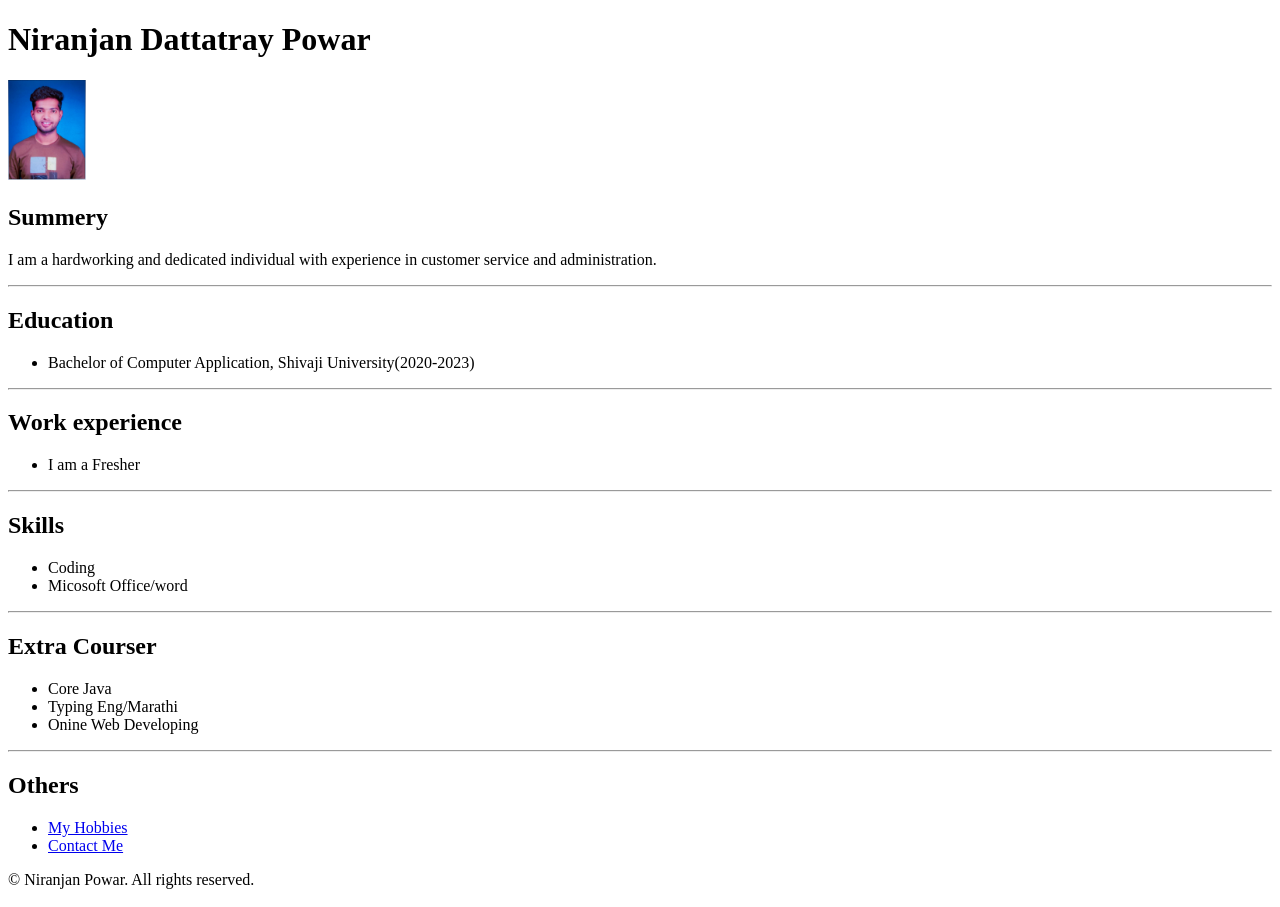
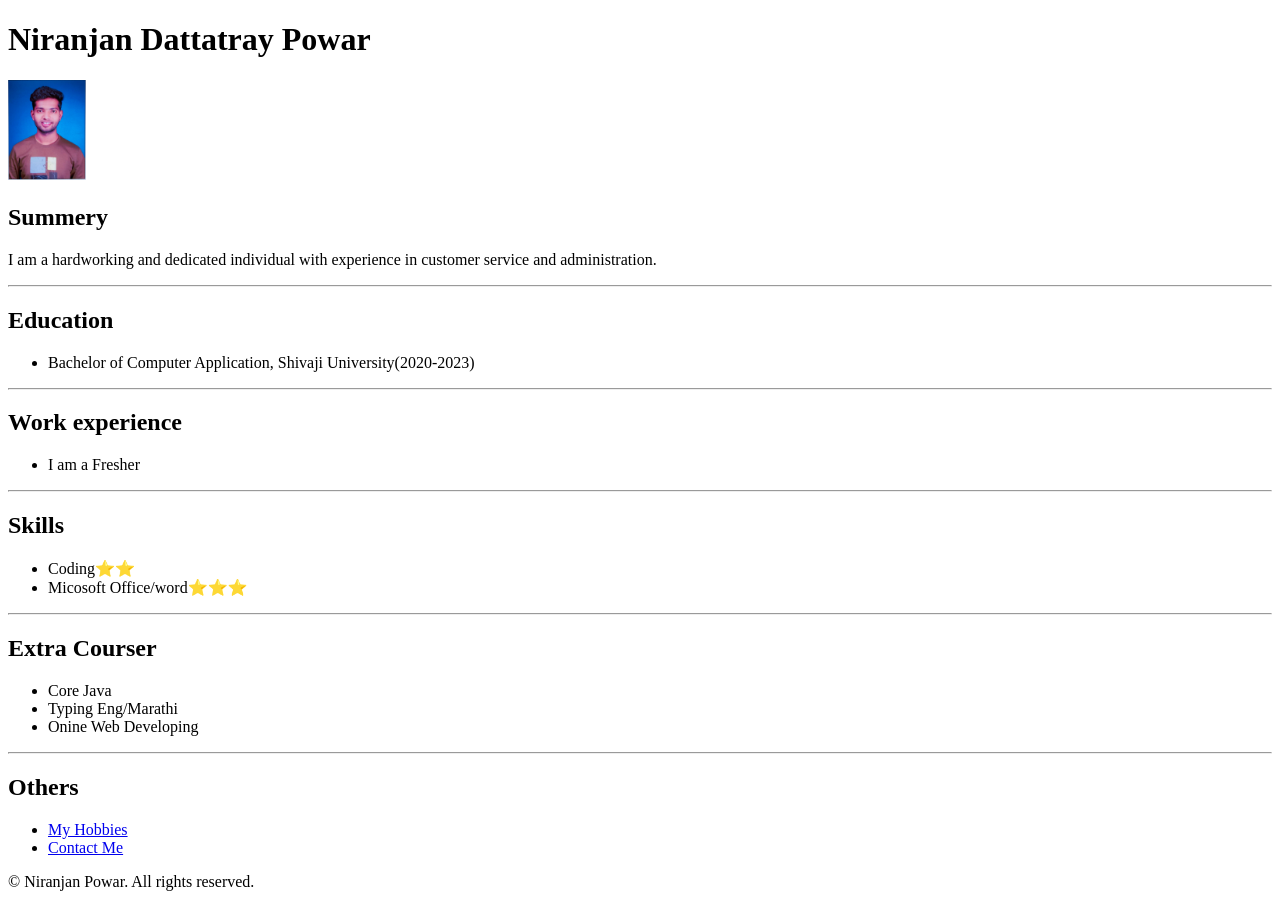
Before and after one commit to popeyee11/Resume, a plain HTML site: page index.html in a window 1280 px wide. Drawn offline with Linux system fonts and the light colour scheme.

Commit message:
Add files via upload

```diff
--- a/index.html
+++ b/index.html
@@ -25,8 +25,8 @@
     <hr>
     <h2>Skills</h2>
     <ul>
-        <li>Coding</li>
-        <li>Micosoft Office/word</li>
+        <li>Coding⭐️⭐️</li>
+        <li>Micosoft Office/word⭐️⭐️⭐️</li>
     </ul>
     <hr>
     <h2>Extra Courser</h2>
```
